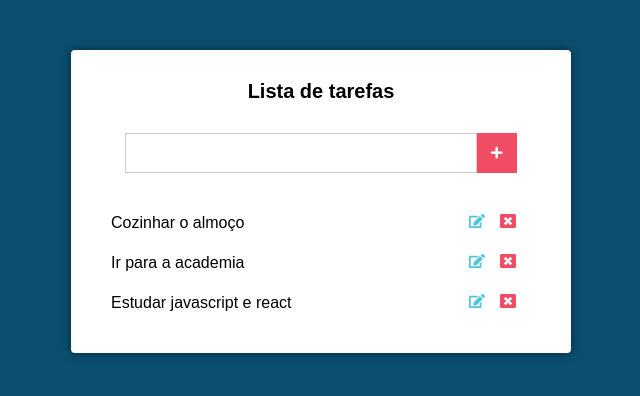
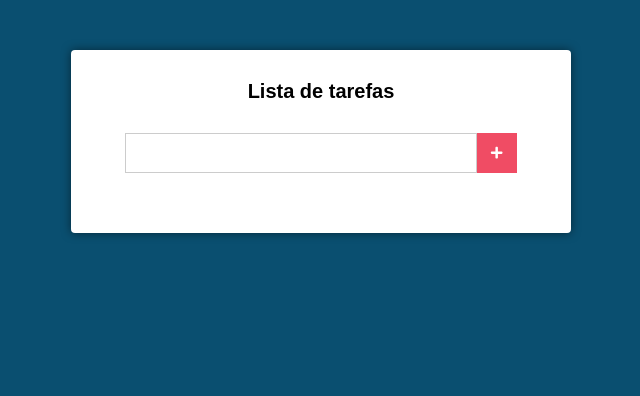
Before and after one commit to GabrielOFFrancisco/Lista-de-tarefas, a React (Create React App) app: page / in a window 1280 px wide. Shown: the top 396 px of the page, without its empty margins (319-959 px from the left). Built offline with nearby package versions, Linux system fonts and the light colour scheme.

Commit message:
Adicionando tarefas

```diff
--- a/src/components/Main.css
+++ b/src/components/Main.css
@@ -106,3 +106,8 @@
 .tasks li .edit, .tasks li .delete {
   cursor: pointer;
 }
+
+.tasks li span {
+  display: flez;
+  align-items: center;
+}
--- a/src/components/Main.js
+++ b/src/components/Main.js
@@ -4,18 +4,29 @@ import React, { Component } from 'react';
 import { FaPlus } from 'react-icons/fa';
 
 // Taredas
-import { FaEdit, FaWindowClose} from 'react-icons/fa';
+import { FaEdit, FaWindowClose } from 'react-icons/fa';
 
 import './Main.css';
 
 export default class Main extends Component {
   state = {
     newTask: '',
-    tasks: [
-      'Cozinhar o almoço',
-      'Ir para a academia',
-      'Estudar javascript e react',
-    ],
+    tasks: [],
+  };
+
+  handleSubmit = (e) => {
+    e.preventDefault();
+    const { tasks } = this.state;
+    let { newTask } = this.state;
+    newTask = newTask.trim();
+
+    if (tasks.indexOf(newTask) !== -1 || newTask === '') return;
+
+    const newTasks = [...tasks];
+
+    this.setState({
+      tasks: [...newTasks, newTask],
+    });
   };
 
   handleChange = (e) => {
@@ -31,7 +42,7 @@ export default class Main extends Component {
       <div className="main">
         <h1>Lista de tarefas</h1>
 
-        <form action="#" className="form">
+        <form onSubmit={this.handleSubmit} action="#" className="form">
           <input
             onChange={this.handleChange}
             type="text"
@@ -46,10 +57,10 @@ export default class Main extends Component {
           {tasks.map((task) => (
             <li key={task}>
               {task}
-              <div>
+              <span>
                 <FaEdit className="edit" />
                 <FaWindowClose className="delete" />
-              </div>
+              </span>
             </li>
           ))}
         </ul>
```
